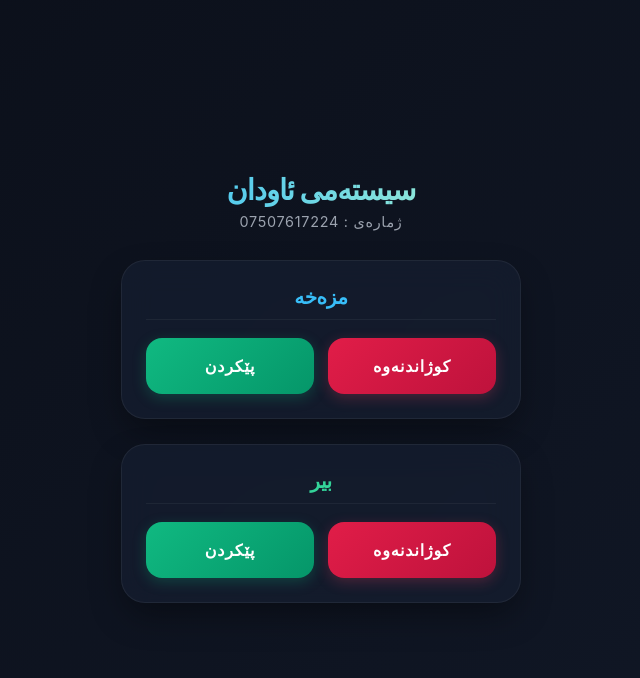
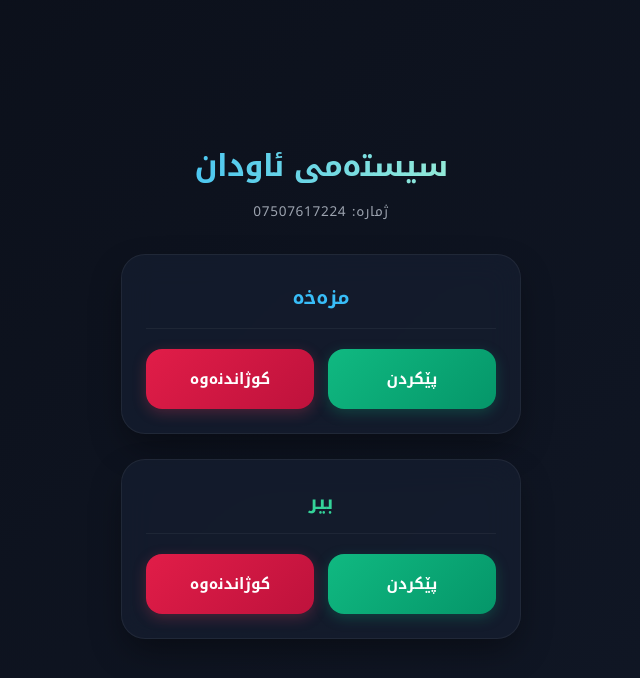
Before and after one commit to AhmedGardy/Darband-Pumps, a plain HTML site: page index.html in a window 1280 px wide. Shown: the whole page, without its empty margins (319-959 px from the left). Drawn offline with Linux system fonts and the light colour scheme.

Commit message:
Update index.html

```diff
--- a/index.html
+++ b/index.html
@@ -1,9 +1,16 @@
 <!DOCTYPE html>
-<html lang="en">
+<html lang="ku" dir="rtl">
 <head>
     <meta charset="UTF-8">
     <meta name="viewport" content="width=device-width, initial-scale=1.0, maximum-scale=1.0, user-scalable=no">
-    <title>Pump Controller Hub</title>
+    <title>سیستەمی ئاودان</title>
+
+    <link rel="preconnect" href="https://fonts.googleapis.com">
+    <link rel="preconnect" href="https://fonts.gstatic.com" crossorigin>
+    <link href="https://fonts.googleapis.com/css2?family=Noto+Kufi+Arabic:wght@400;700;800&display=swap" rel="stylesheet">
+
+    <link rel="apple-touch-icon" href="https://img.icons8.com/fluent/512/water-pump.png">
+
     <style>
         :root {
             --bg-gradient: linear-gradient(135deg, #0b0f19 0%, #111827 100%);
@@ -12,12 +19,17 @@
             --text-main: #f3f4f6;
             --text-muted: #9ca3af;
             --primary: #38bdf8;
-            --primary-glow: rgba(56, 189, 248, 0.25);
             --danger: #f43f5e;
             --danger-glow: rgba(244, 63, 94, 0.25);
         }
 
-        * { box-sizing: border-box; margin: 0; padding: 0; font-family: -apple-system, BlinkMacSystemFont, "Segoe UI", Roboto, Helvetica, Arial, sans-serif; }
+        * {
+            box-sizing: border-box;
+            margin: 0;
+            padding: 0;
+            /* Applied the premium Kurdish font across the entire app */
+            font-family: 'Noto Kufi Arabic', -apple-system, sans-serif;
+        }
 
         body {
             background: var(--bg-gradient);
@@ -41,18 +53,18 @@
         }
 
         header h1 {
-            font-size: 1.8rem;
+            font-size: 1.9rem;
             font-weight: 800;
-            letter-spacing: -0.03em;
+            letter-spacing: -0.02em;
             background: linear-gradient(to right, #38bdf8, #a7f3d0);
             -webkit-background-clip: text;
             -webkit-text-fill-color: transparent;
+            margin-bottom: 4px;
         }
 
         header p {
             color: var(--text-muted);
-            font-size: 0.9rem;
-            margin-top: 6px;
+            font-size: 0.85rem;
             letter-spacing: 0.05em;
         }
 
@@ -68,13 +80,12 @@
         }
 
         .card-title {
-            font-size: 1.25rem;
+            font-size: 1.2rem;
             font-weight: 700;
-            margin-bottom: 18px;
+            margin-bottom: 20px;
             text-align: center;
-            letter-spacing: -0.02em;
             border-bottom: 1px solid rgba(255,255,255,0.05);
-            padding-bottom: 10px;
+            padding-bottom: 12px;
         }
 
         .mzaxa-title { color: #38bdf8; }
@@ -88,14 +99,12 @@
 
         button {
             border: none;
-            padding: 18px 10px;
+            padding: 16px 10px;
             border-radius: 16px;
             font-weight: 700;
-            font-size: 1rem;
+            font-size: 0.95rem;
             cursor: pointer;
             transition: all 0.2s cubic-bezier(0.4, 0, 0.2, 1);
-            text-transform: uppercase;
-            letter-spacing: 0.05em;
         }
 
         .btn-on {
@@ -121,7 +130,7 @@
     <div class="container">
         <header>
             <h1>سیستەمی ئاودان</h1>
-            <p>ژمارەی : 07507617224</p>
+            <p>ژمارە: 07507617224</p>
         </header>
 
         <div class="card">
@@ -145,7 +154,6 @@
         const PHONE_NUMBER = "07507617224";
 
         function sendSms(commandBody) {
-            // Instantly hooks into native iOS SMS application
             window.location.href = `sms:${PHONE_NUMBER}&body=${encodeURIComponent(commandBody)}`;
         }
     </script>
```
